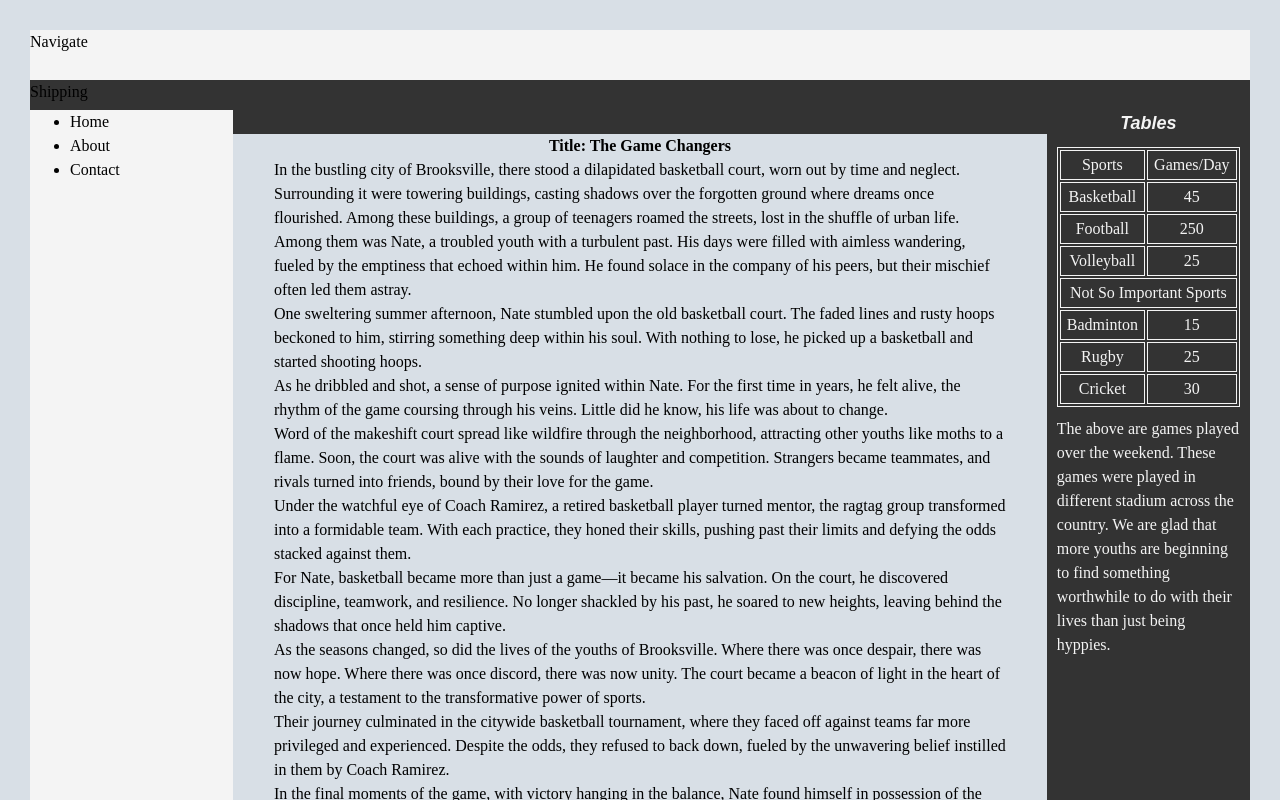
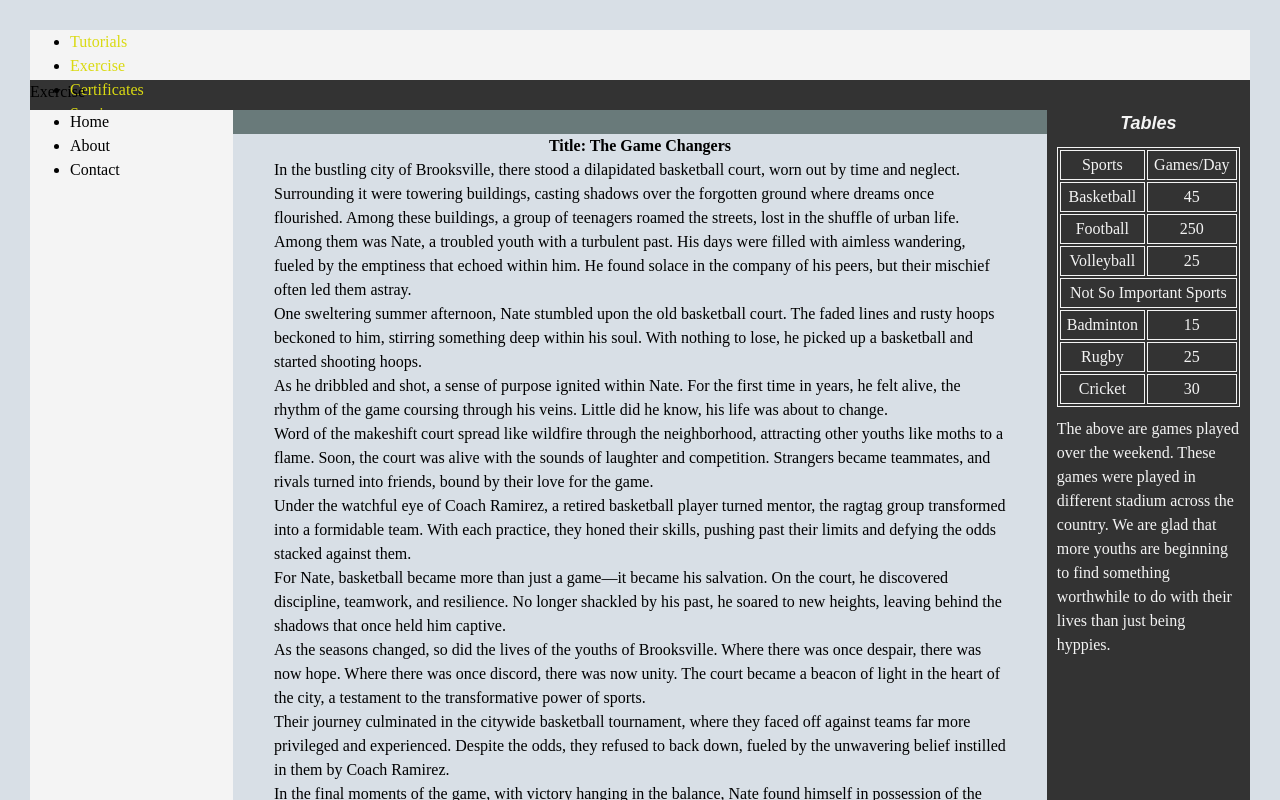
Before and after one commit to Rjjons/table_forms_practice, a plain HTML site: page docs/index.html in a window 1280 px wide. Shown: the top 800 px of the page. Drawn offline with Linux system fonts and the light colour scheme.

Commit message:
added a little changes on my html

```diff
--- a/docs/index.html
+++ b/docs/index.html
@@ -10,8 +10,25 @@
   <body>
     <section class="bk-color">
       <header>
-        <section class="top">Navigate</section>
-        <section class="sub">Shipping</section>
+        <section class="top">
+          <div class="links">
+            <ul>
+              <li>
+                <a href="#">Tutorials</a>
+              </li>
+              <li>
+                <a href="#">Exercise</a>
+              </li>
+              <li>
+                <a href="#">Certificates</a>
+              </li>
+              <li>
+                <a href="#">Services</a>
+              </li>
+            </ul>
+          </div>
+        </section>
+        <section class="sub">Exercise</section>
       </header>
 
       <main>
@@ -190,7 +207,8 @@
       </main>
     </section>
 
-    <section class="employ">
+    <main class="maintable">
+      <section class="employ">
         <div >
           <form name="employment" action="send.php" method="post">
             <table
@@ -301,6 +319,7 @@
           </form>
         </div>
       </section>
+    </main>
 
     <footer>&nbsp; Copyright! 2024 Jonah R E built the site.</footer>
   </body>
--- a/docs/styles.css
+++ b/docs/styles.css
@@ -36,7 +36,8 @@
         }
 
         .bk-color{
-            background-color: #333;
+            background-color: #697a7a;
+
         }
 
         .table_select{
@@ -64,12 +65,16 @@
 
         }
 
-
+       a{
+        color: #dada12;
+        text-decoration: none;
+       }
 
      .top {
          background-color: #f4f4f4;
          height: 50px;
          width: 100%;
+
      }
         .sub {
             background-color: #333;
@@ -93,6 +98,7 @@
         }
 
         .content1{
+
             margin-left: 5%;
             margin-right: 5%;
             h1{
@@ -124,6 +130,10 @@
 
         }
 
+        .maintable{
+            background-color: #ff5100;
+        }
+
         footer{
             background-color: #333;
             width: 100%;
```
